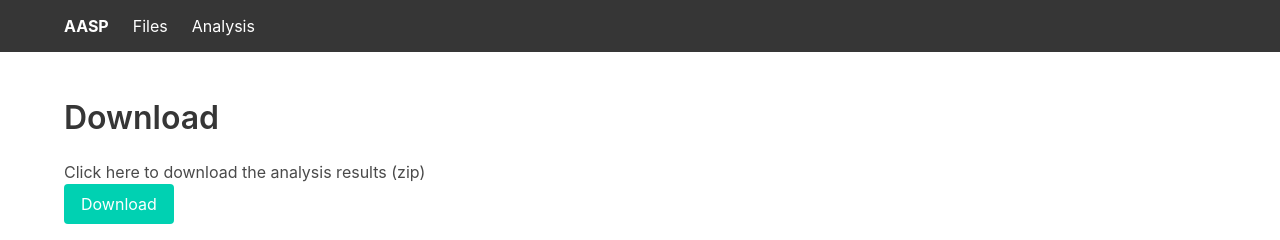
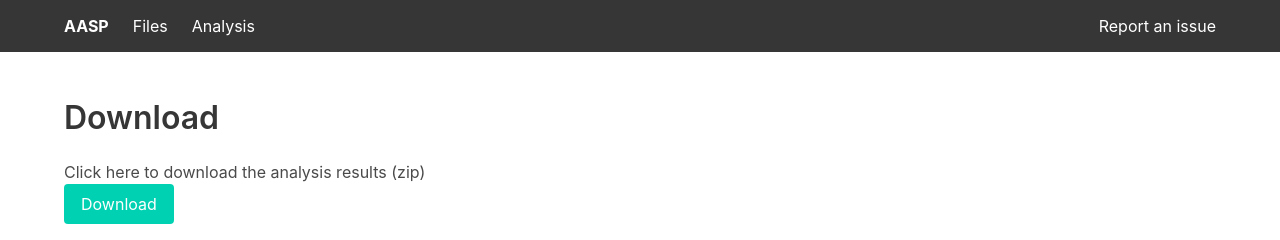
Before and after one commit to UUDigitalHumanitieslab/AASP, a Django app: page /download/1 in a window 1280 px wide. Shown: the top 240 px of the page. Run offline with Django 3.2, Linux system fonts and the light colour scheme; some libraries are stand-ins or nearby versions.

Commit message:
add issue link

```diff
--- a/files/templates/files/base.html
+++ b/files/templates/files/base.html
@@ -28,6 +28,11 @@
                         </a>
                         <a class="navbar-item" href="/analyze">
                             Analysis
+                        </a>
+                    </div>
+                    <div class="navbar-end">
+                        <a class="navbar-item" href="https://github.com/UUDigitalHumanitieslab/AASP/issues/new" target="_blank">
+                            Report an issue
                         </a>
                     </div>
                 </div>
```
